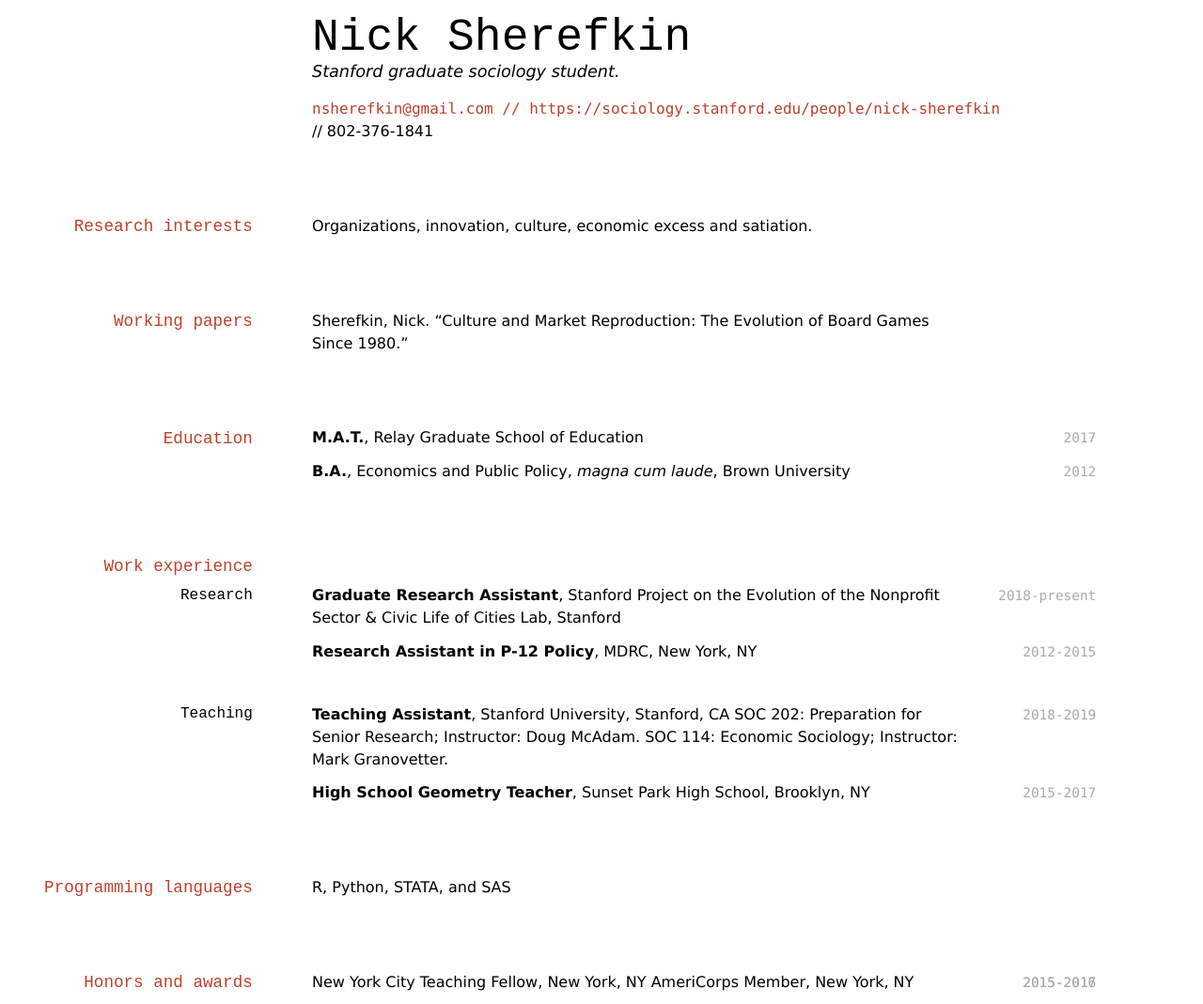
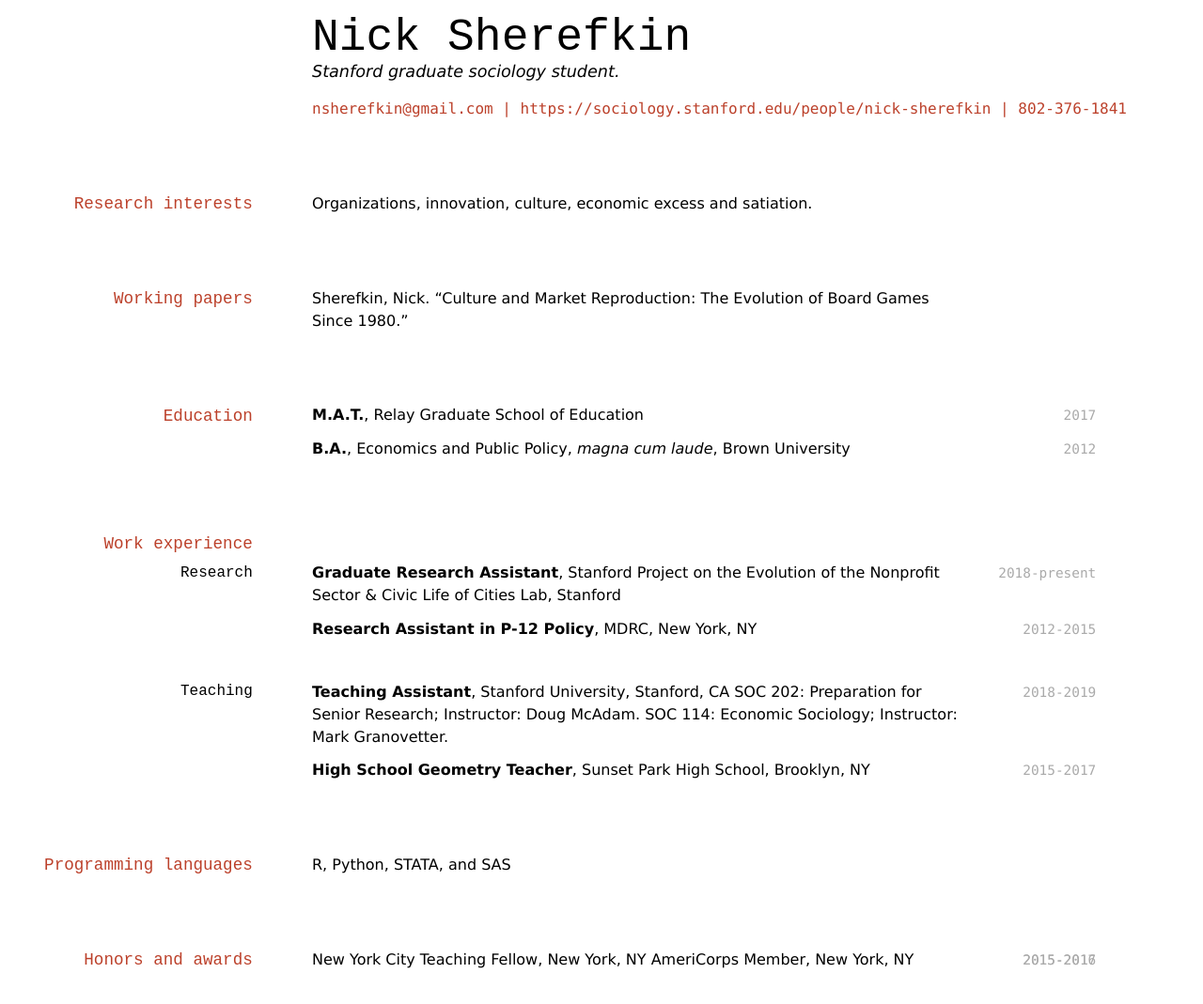
Before and after one commit to elipapa/markdown-cv, a Jekyll site: the page built from index.md, in a window 1280 px wide. Shown: the whole page at 94% size. Built offline with Jekyll 4.4.1, drawn with Linux system fonts in a browser that asks for light colours; after the commit the page ends 1045 px from its top, so only the background shows below that; some of the changed lines change nothing that is shown.

Commit message:
Update index.md

```diff
--- a/index.md
+++ b/index.md
@@ -7,8 +7,9 @@ Stanford graduate sociology student.
 
 <div id="webaddress">
 <a href="nsherefkin@gmail.com">nsherefkin@gmail.com</a>
-// <a href="https://sociology.stanford.edu/people/nick-sherefkin">https://sociology.stanford.edu/people/nick-sherefkin</a>
-</div> // 802-376-1841
+| <a href="https://sociology.stanford.edu/people/nick-sherefkin">https://sociology.stanford.edu/people/nick-sherefkin</a>
+| 802-376-1841
+</div>
 
 
 ## Research interests
```
